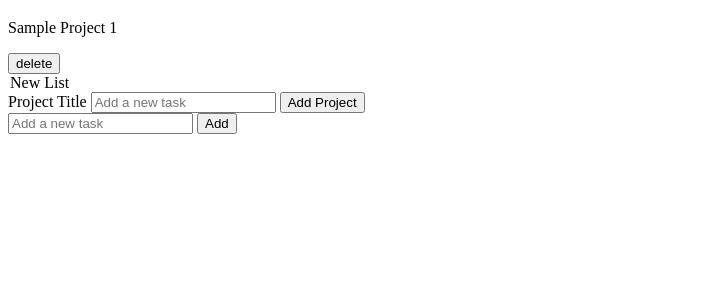
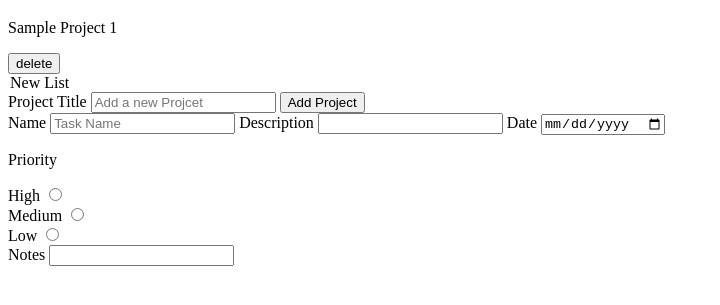
Before and after one commit to J-A-R-S-H/to-do-list-project, a website built with webpack: page src/index.html in a window 1280 px wide. Shown: the part 61-366 px from the top of the page, without its empty margins (0-720 px from the left). Built offline with nearby package versions, Linux system fonts and the light colour scheme.

Commit message:
setup form and javascript function for todo

```diff
--- a/src/index.html
+++ b/src/index.html
@@ -16,15 +16,34 @@
       type="text"
       name="project-title"
       id="project-title"
-      placeholder="Add a new task"
+      placeholder="Add a new Projcet"
       required
     />
     <button type="submit" id="submit">Add Project</button>
   </form>
 
   <form action="" id="todo-form">
-    <input type="text" id="todo-input" placeholder="Add a new task" required />
-    <button type="submit" id="submit">Add</button>
+    <label for="todo-name">Name</label>
+    <input type="text" id="todo-name" placeholder="Task Name" required />
+
+    <label for="todo-description">Description</label>
+    <input type="text" id="todo-description" />
+
+    <label for="todo-date">Date</label>
+    <input type="date" id="todo-date" />
+
+    <p>Priority</p>
+    <label for="todo-high">High</label>
+    <input type="radio" id="todo-high" value="High" name="todo-priority" />
+    <br />
+    <label for="todo-medium">Medium</label>
+    <input type="radio" id="todo-medium" value="Medium" name="todo-priority" />
+    <br />
+    <label for="todo-low">Low</label>
+    <input type="radio" id="todo-medium" value="Low" name="todo-priority" />
+    <br />
+    <label for="todo-notes">Notes</label>
+    <input type="textarea" id="todo-notes" />
   </form>
 
   <script src="index.js"></script>
--- a/src/index.js
+++ b/src/index.js
@@ -34,3 +34,14 @@ function renderProjectsList() {
 }
 
 renderProjectsList();
+
+const project1 = new Project("Sample Project 1");
+
+function renderTodoList() {
+  renderTodoList.innerHTML = "";
+  for (let i = 0; i < project1.listTodos().length; i++) {
+    console.log(i, "yes");
+  }
+}
+
+renderTodoList();
```
